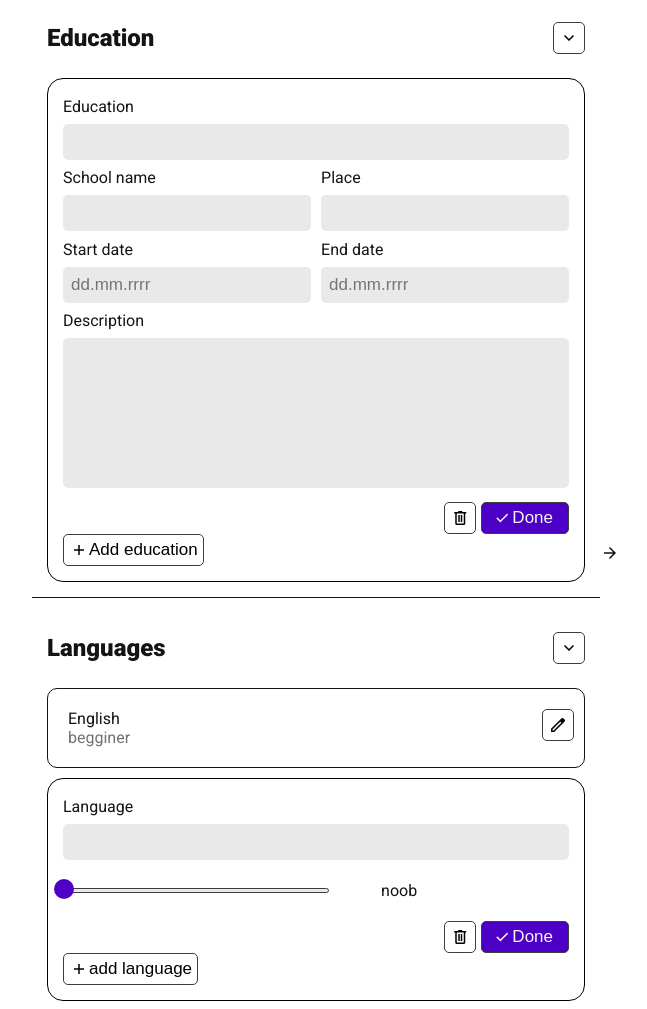
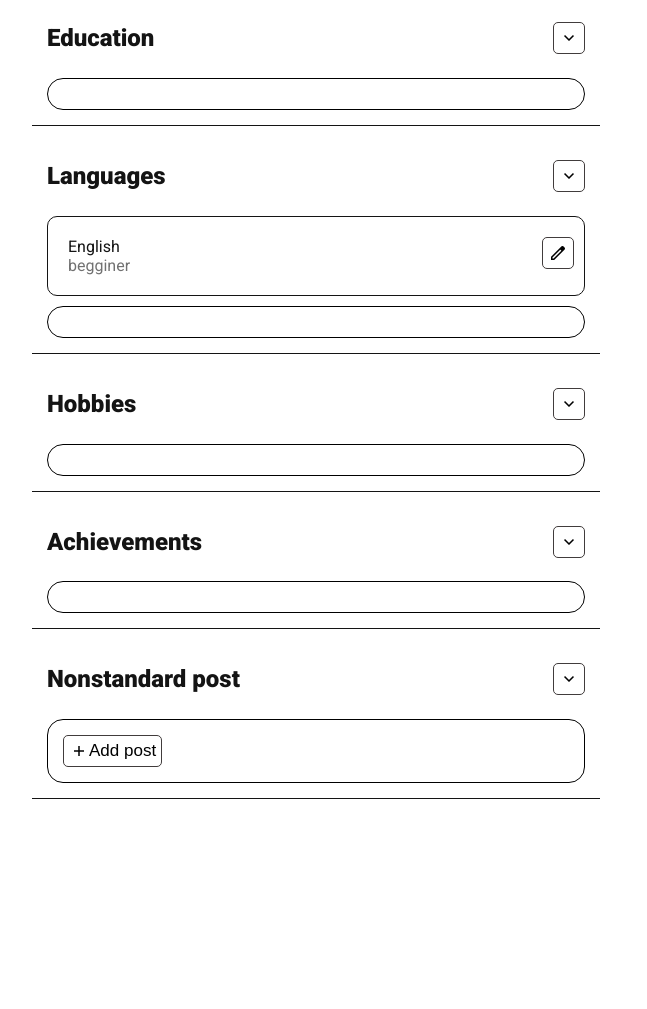
Before and after one commit to kacperNyk/cv-creator, a website: page index.html in a window 1280 px wide. Shown: the part 973-1982 px from the top of the page, without its empty margins (14-661 px from the left). After the commit the page ends 1793 px from the top, so only its background shows below. Drawn offline with nearby package versions, Linux system fonts and the light colour scheme; a web font is replaced by a local one.

Commit message:
making templates deleating divs

```diff
--- a/index.html
+++ b/index.html
@@ -162,52 +162,6 @@
                     </div>
                     <section class="dropdown__content">
                         <div class="content__creator__con" id="content-creator-con">
-                            <div class="content__creator content__creator-date-place">
-                                <label>
-                                    <label for="input">
-                                        <p class="elem__title">Education</p>
-                                        <input type="text" id="education-input">
-                                    </label>
-                                    <div class="half__inputs__con">
-                                        <div class="input__half__elem input-half">
-                                            <label for="input">
-                                                <p class="elem__title ">School name</p>
-                                                <input type="text" id="school-name">
-                                            </label>
-                                        </div>
-                                        <div class="input__half__elem input-half">
-                                            <label for="input">
-                                                <p class="elem__title ">Place</p>
-                                                <input type="text" id="school-place">
-                                            </label>
-                                        </div>
-                                    </div>
-                                    <div class="half__inputs__con">
-                                        <div class="input__half__elem input-half">
-                                            <label for="input">
-                                                <p class="elem__title ">Start date</p>
-                                                <input type="text" placeholder="dd.mm.rrrr" onfocus="(this.type='date')">
-                                            </label>
-                                        </div>
-                                        <div class="input__half__elem input-half">
-                                            <label for="input">
-                                                <p class="elem__title ">End date</p>
-                                                <input type="text" placeholder="dd.mm.rrrr" onfocus="(this.type='date')">
-                                            </label>
-                                        </div>
-                                    </div>
-                                </label>
-                                <div class="create__description__input">
-                                    <p class="elem__title ">Description</p>
-                                    <textarea type="text" id="description" class="create__description__input__elem"></textarea>
-                                </div>
-                                <div class="creator__buttons__con">
-                                    <button class="creator__deleate__btn" id="creator-deleate-btn"><span class="material-symbols-outlined">delete</span></button>
-                                    <button class="creator__done__btn" id="creator-done-btn"><span class="material-symbols-outlined">done</span>Done</button>
-                                </div>
-                            </div>
-                            <button class="add__content__btn"><span class="material-symbols-outlined">add</span><span>Add education</span></button>
-                        </div>
                     </section>
                 </li>
                 <li class="dropdown__con" id="dropdown-con">
@@ -222,22 +176,6 @@
                             <button class="icon__edit"><span class="material-symbols-outlined">edit</span></button>
                         </div>
                         <div class="content__creator__con" id="content-creator-con">
-                            <div class="content__creator content__creator-title-level">
-                                <label for="input">
-                                    <p class="elem__title ">Language</p>
-                                    <input type="text" id="language-name">
-                                </label>
-                                <div class="range__input__con half__inputs__con">
-                                    <div class="input__slider__elem input__half__elem input-half"></div>
-                                    <p>noob</p>
-                                </div>
-                                <div class="creator__buttons__con">
-                                    <button class="creator__deleate__btn" id="creator-deleate-btn"><span class="material-symbols-outlined">delete</span></button>
-                                    <button class="creator__done__btn" id="creator-done-btn"><span class="material-symbols-outlined">done</span>Done</button>
-                                </div>
-                            </div>
-                            <button class="add__content__btn"><span class="material-symbols-outlined">add</span><span>add language</span></button>
-                        </div>
                     </section>
                 </li>
                 <li class="dropdown__con" id="dropdown-con">
@@ -247,6 +185,7 @@
                     </div>
                     <section class="dropdown__content">
                         <div class="content__creator__con" id="content-creator-con">
+                            <template class="content__creator content__creator-description">
                                 <div class="content__creator content__creator-description">
                                     <div class="create__description__input">
                                         <p class="elem__title ">Description</p>
@@ -258,6 +197,7 @@
                                     </div>
                                 </div>
                                 <button class="add__content__btn"><span class="material-symbols-outlined">add</span><span>Add hobby</span></button>
+                            </template>
                         </div>
                     </section>
                 </li>
@@ -268,17 +208,6 @@
                     </div>
                     <section class="dropdown__content">
                         <div class="content__creator__con" id="content-creator-con">
-                            <div class="content__creator content__creator-description">
-                                <div class="create__description__input">
-                                    <p class="elem__title ">Description</p>
-                                    <textarea type="text" id="description" class="create__description__input__elem"></textarea>
-                                </div>
-                                <div class="creator__buttons__con">
-                                    <button class="creator__deleate__btn" id="creator-deleate-btn"><span class="material-symbols-outlined">delete</span></button>
-                                    <button class="creator__done__btn" id="creator-done-btn"><span class="material-symbols-outlined">done</span>Done</button>
-                                </div>
-                            </div>
-                            <button class="add__content__btn"><span class="material-symbols-outlined">add</span><span>Add achievement</span></button>
                         </div>
                     </section>
                 </li>
```
Lines whose indentation alone changed are shown as unchanged.
